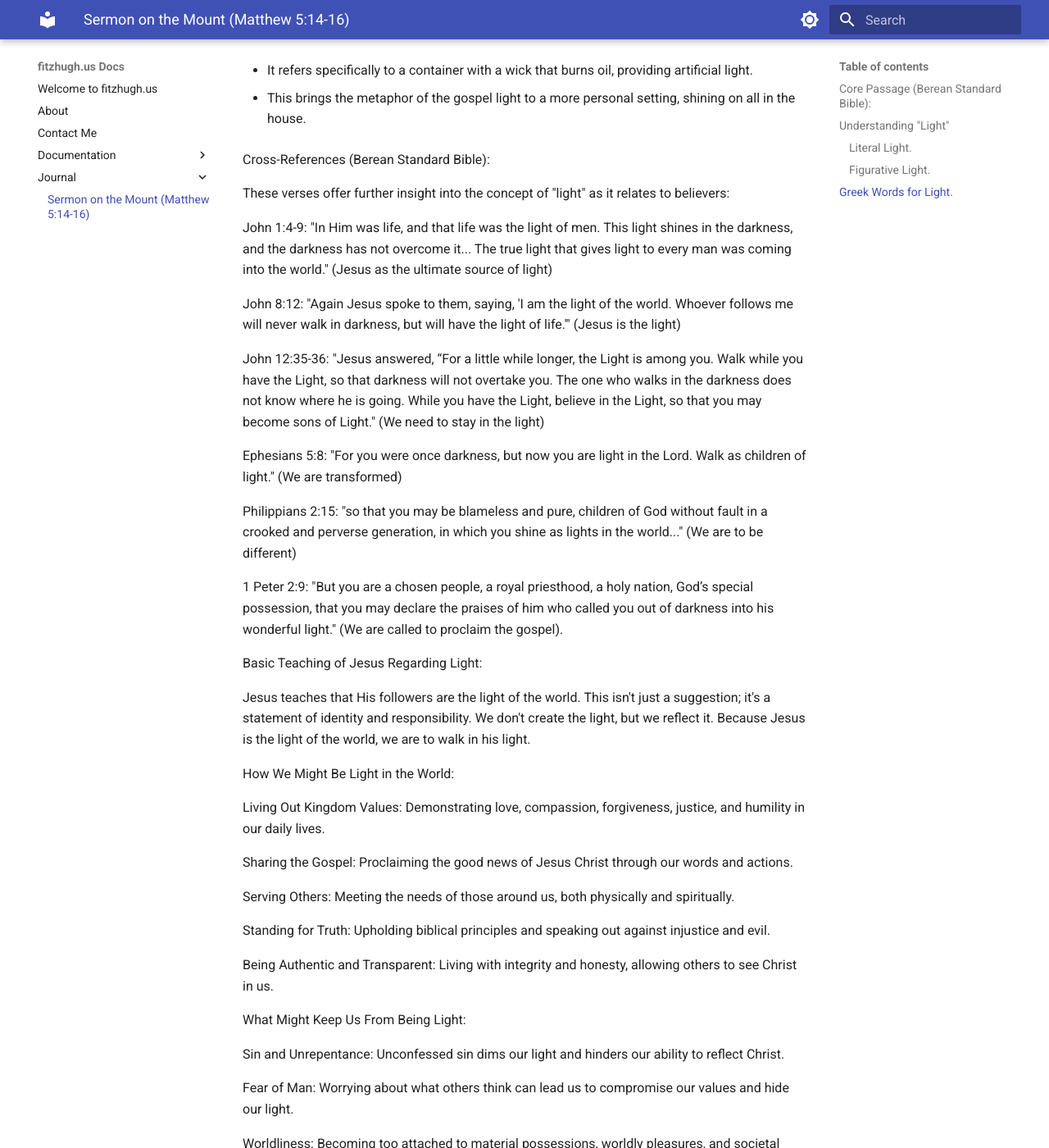
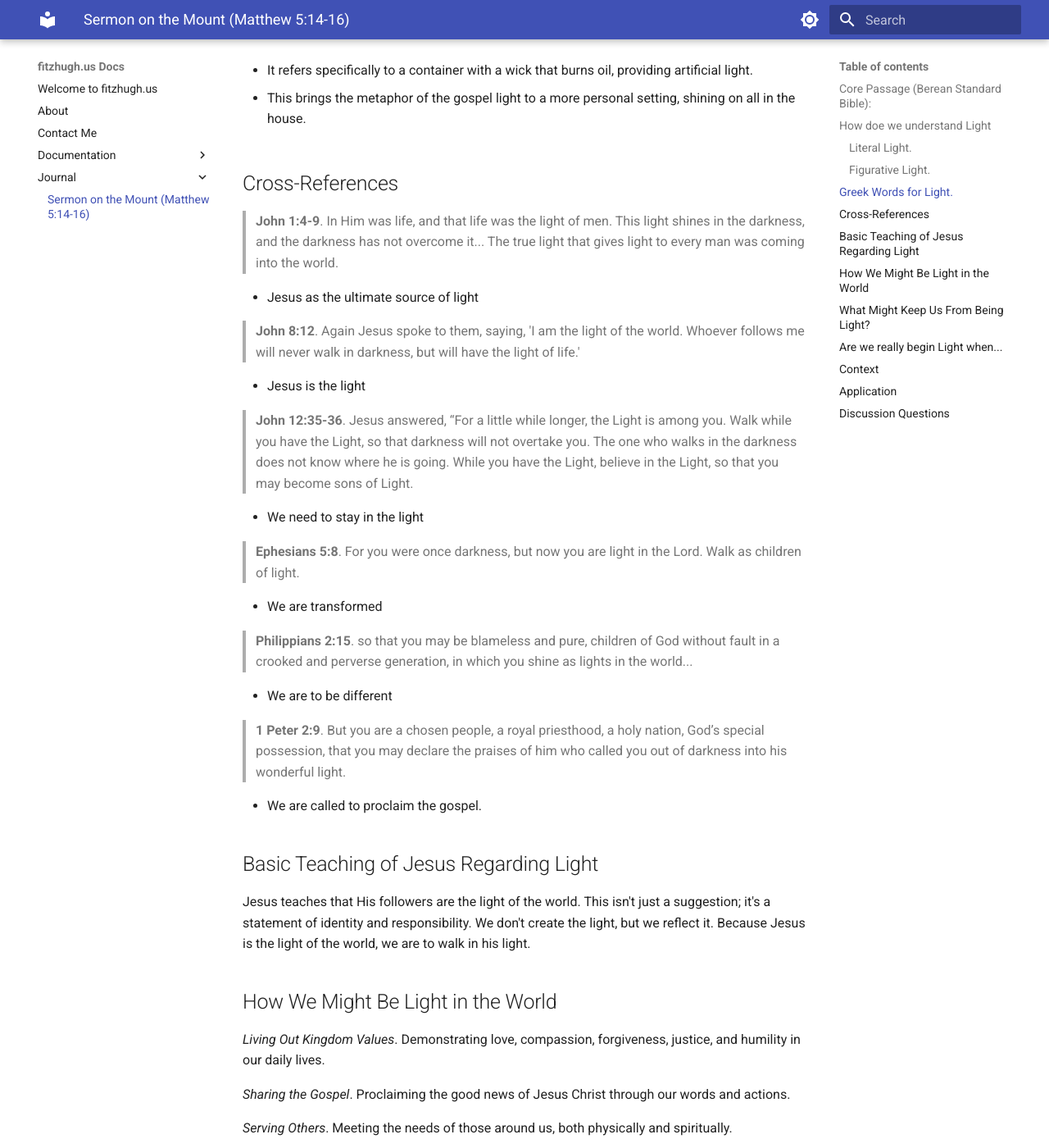
Before and after one commit to fitzland/octo-potato, an MkDocs documentation site: the page built from docs/journal/matt05-som-salt.md, in a window 1280 px wide and 1400 px high, scrolled down 1193 px. Shown: the whole window at 82% size. Built offline with MkDocs 1.6.1 and Material for MkDocs 9.7.7, drawn with Linux system fonts in a browser that asks for light colours; some of the changed text lies outside the part shown.

Commit message:
edit matt05-som-salt.md

```diff
--- a/docs/journal/matt05-som-salt.md
+++ b/docs/journal/matt05-som-salt.md
@@ -4,7 +4,7 @@
 
 > **Matthew 5:14-16**. You are the light of the world. A city on a hill cannot be hidden. Nor do people light a lamp and put it under a basket, but on a lampstand, and it gives light to all in the house. In the same way, let your light shine before men, that they may see your good deeds and glorify your Father in heaven.
 
-## Understanding "Light"
+## How doe we understand *Light*
 
 ### Literal Light.
 
@@ -36,75 +36,87 @@ Think of oil lamps, candles, and torches.
 
 * Usage in Ancient Times. Literally used for the light of the sun, moon, stars, and lamps. Figuratively, it represented life, reason, truth, moral purity, prosperity, and salvation.
 
-λύχνος (lychnos). This word is used for "lamp" in Matthew 5:15.
+λύχνος (lychnos). This word is used for *lamp* in Matthew 5:15.
 
 * It refers specifically to a container with a wick that burns oil, providing artificial light.
 
 * This brings the metaphor of the gospel light to a more personal setting, shining on all in the house.
 
-Cross-References (Berean Standard Bible):
+## Cross-References
 
-These verses offer further insight into the concept of "light" as it relates to believers:
+> **John 1:4-9**. In Him was life, and that life was the light of men. This light shines in the darkness, and the darkness has not overcome it... The true light that gives light to every man was coming into the world.
 
-John 1:4-9: "In Him was life, and that life was the light of men. This light shines in the darkness, and the darkness has not overcome it... The true light that gives light to every man was coming into the world." (Jesus as the ultimate source of light)
+* Jesus as the ultimate source of light
 
-John 8:12: "Again Jesus spoke to them, saying, 'I am the light of the world. Whoever follows me will never walk in darkness, but will have the light of life.'" (Jesus is the light)
+> **John 8:12**. Again Jesus spoke to them, saying, 'I am the light of the world. Whoever follows me will never walk in darkness, but will have the light of life.'
 
-John 12:35-36: "Jesus answered, “For a little while longer, the Light is among you. Walk while you have the Light, so that darkness will not overtake you. The one who walks in the darkness does not know where he is going. While you have the Light, believe in the Light, so that you may become sons of Light." (We need to stay in the light)
+* Jesus is the light
 
-Ephesians 5:8: "For you were once darkness, but now you are light in the Lord. Walk as children of light." (We are transformed)
+> **John 12:35-36**. Jesus answered, “For a little while longer, the Light is among you. Walk while you have the Light, so that darkness will not overtake you. The one who walks in the darkness does not know where he is going. While you have the Light, believe in the Light, so that you may become sons of Light.
 
-Philippians 2:15: "so that you may be blameless and pure, children of God without fault in a crooked and perverse generation, in which you shine as lights in the world..." (We are to be different)
+* We need to stay in the light
 
-1 Peter 2:9: "But you are a chosen people, a royal priesthood, a holy nation, God’s special possession, that you may declare the praises of him who called you out of darkness into his wonderful light." (We are called to proclaim the gospel).
+> **Ephesians 5:8**. For you were once darkness, but now you are light in the Lord. Walk as children of light.
 
-Basic Teaching of Jesus Regarding Light:
+* We are transformed
+
+> **Philippians 2:15**. so that you may be blameless and pure, children of God without fault in a crooked and perverse generation, in which you shine as lights in the world...
+
+* We are to be different
+
+> **1 Peter 2:9**. But you are a chosen people, a royal priesthood, a holy nation, God’s special possession, that you may declare the praises of him who called you out of darkness into his wonderful light.
+
+* We are called to proclaim the gospel.
+
+## Basic Teaching of Jesus Regarding Light
 
 Jesus teaches that His followers are the light of the world. This isn't just a suggestion; it's a statement of identity and responsibility. We don't create the light, but we reflect it. Because Jesus is the light of the world, we are to walk in his light.
 
-How We Might Be Light in the World:
+## How We Might Be Light in the World
 
-Living Out Kingdom Values: Demonstrating love, compassion, forgiveness, justice, and humility in our daily lives.
+*Living Out Kingdom Values*. Demonstrating love, compassion, forgiveness, justice, and humility in our daily lives.
 
-Sharing the Gospel: Proclaiming the good news of Jesus Christ through our words and actions.
+*Sharing the Gospel*. Proclaiming the good news of Jesus Christ through our words and actions.
 
-Serving Others: Meeting the needs of those around us, both physically and spiritually.
+*Serving Others*. Meeting the needs of those around us, both physically and spiritually.
 
-Standing for Truth: Upholding biblical principles and speaking out against injustice and evil.
+*Standing for Truth*. Upholding biblical principles and speaking out against injustice and evil.
 
-Being Authentic and Transparent: Living with integrity and honesty, allowing others to see Christ in us.
+*Being Authentic & Transparent*. Living with integrity and honesty, allowing others to see Christ in us.
 
-What Might Keep Us From Being Light:
+## What Might Keep Us From Being Light?
 
-Sin and Unrepentance: Unconfessed sin dims our light and hinders our ability to reflect Christ.
+*Sin & Unrepentance*. Unconfessed sin dims our light and hinders our ability to reflect Christ.
 
-Fear of Man: Worrying about what others think can lead us to compromise our values and hide our light.
+*Fear of Man*. Worrying about what others think can lead us to compromise our values and hide our light.
 
-Worldliness: Becoming too attached to material possessions, worldly pleasures, and societal approval.
+*Worldliness*. Becoming too attached to material possessions, worldly pleasures, and societal approval.
 
-Self-Righteousness: Focusing on our own perceived goodness rather than acknowledging our need for God's grace.
+*Self-Righteousness*. Focusing on our own perceived goodness rather than acknowledging our need for God's grace.
 
-Complacency and Apathy: Losing our passion for God and His mission in the world.
+*Complacency & Apathy*. Losing our passion for God and His mission in the world.
 
-Things That Make Us Think We Are Being Light, When We Are Causing Others to Stumble:
+## Are we really begin **Light** when...
 
-Legalism: Imposing rigid rules and regulations on others, creating barriers instead of inviting them into relationship with Christ.
+*Legalism*. Imposing rigid rules and regulations on others, creating barriers instead of inviting them into relationship with Christ.
 
-Judgmentalism: Condemning others instead of showing compassion and understanding.
+*Judgmentalism*. Condemning others instead of showing compassion and understanding.
 
-Hypocrisy: Saying one thing but doing another, creating a false image of Christianity.
+*Hypocrisy*. Saying one thing but doing another, creating a false image of Christianity.
 
-Pride: Boasting about our own accomplishments and spiritual maturity, alienating those who are struggling.
+*Pride*. Boasting about our own accomplishments and spiritual maturity, alienating those who are struggling.
 
-Divisiveness: Creating unnecessary divisions and conflicts within the church or community.
+*Divisiveness*. Creating unnecessary divisions and conflicts within the church or community.
 
-Further Considerations for your Lesson:
+## Context
 
-Context: Remind your class that Jesus is speaking to His disciples, those who have committed to following Him.
+Jesus is speaking to His disciples, those who have committed to following Him.
 
-Application: Encourage personal reflection on how each individual can better reflect Christ's light in their own sphere of influence.
+## Application
 
-Discussion Questions:
+Reflect on how you can better reflect Christ's light in your own sphere of influence.
+
+## Discussion Questions
 
 In what areas of your life do you feel you are shining light effectively?
 
@@ -113,5 +125,3 @@ What are some challenges you face in letting your light shine?
 How can we encourage and support each other in being light in the world?
 
 What practical steps can you take this week to be a better reflection of Christ's light?
-
-Illustrations: Use real-life stories and examples to illustrate the principles discussed. Think of people who have inspired you with their light.
```
